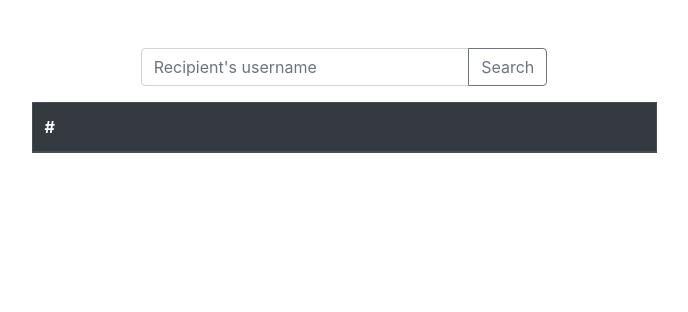
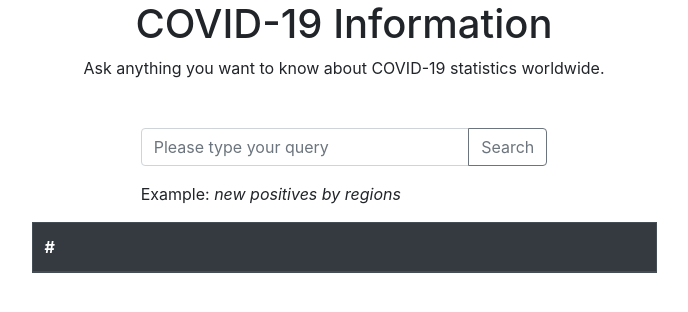
Before and after one commit to Pi-Campus/team_53, a React (Create React App) app: page / in a window 1280 px wide. Shown: the top 312 px of the page, without its empty margins (296-984 px from the left). Built offline with nearby package versions, Linux system fonts and the light colour scheme.

Commit message:
Add Header

```diff
--- a/src/App.jsx
+++ b/src/App.jsx
@@ -1,30 +1,30 @@
-import "bootstrap/dist/css/bootstrap.min.css";
-import "./App.css";
+import 'bootstrap/dist/css/bootstrap.min.css';
+import './App.css';
 import {
   InputGroup,
   FormControl,
   Button,
   Row,
   Col,
-  Table,
-} from "react-bootstrap";
-import React, { useState } from "react";
+  Table
+} from 'react-bootstrap';
+import React, { useState } from 'react';
 
 function App() {
   const [data, setData] = useState([]);
-  const [query, setQuery] = useState("");
+  const [query, setQuery] = useState('');
 
   const fetchData = async () => {
     try {
       const response = await fetch(
-        "https://api.askdata.com/smartinsight/data/nl/result",
+        'https://api.askdata.com/smartinsight/data/nl/result',
         {
-          method: "POST",
+          method: 'POST',
           headers: new Headers({
-            "Content-Type": "application/json",
-            authorization: "Bearer 99b31be7-412e-4ede-a83f-bb9905e3a853",
+            'Content-Type': 'application/json',
+            authorization: 'Bearer 99b31be7-412e-4ede-a83f-bb9905e3a853'
           }),
-          body: JSON.stringify({ nl: query, language: "en" }),
+          body: JSON.stringify({ nl: query, language: 'en' })
         }
       );
       if (response.ok) {
@@ -32,7 +32,7 @@ function App() {
         console.log(data);
         setData(data);
       } else {
-        alert("Something went wrong");
+        alert('Something went wrong');
       }
     } catch (error) {
       console.log(error);
@@ -41,12 +41,18 @@ function App() {
 
   return (
     <div className="App">
+      <div>
+        <h1 className="d-flex justify-content-center">COVID-19 Information</h1>
+        <p className="d-flex justify-content-center">
+          Ask anything you want to know about COVID-19 statistics worldwide.
+        </p>
+      </div>
       <Row className="mt-5">
         <Col md={{ span: 4, offset: 4 }}>
           <InputGroup className="mb-3">
             <FormControl
-              placeholder="Recipient's username"
-              aria-label="Recipient's username"
+              placeholder="Please type your query"
+              aria-label="Query"
               aria-describedby="basic-addon2"
               value={query}
               onChange={(e) => setQuery(e.currentTarget.value)}
@@ -57,6 +63,9 @@ function App() {
               </Button>
             </InputGroup.Append>
           </InputGroup>
+          <p>
+            Example: <i>new positives by regions</i>
+          </p>
         </Col>
         <Col md={{ span: 6, offset: 3 }}>
           <Table striped bordered hover variant="dark">
```
